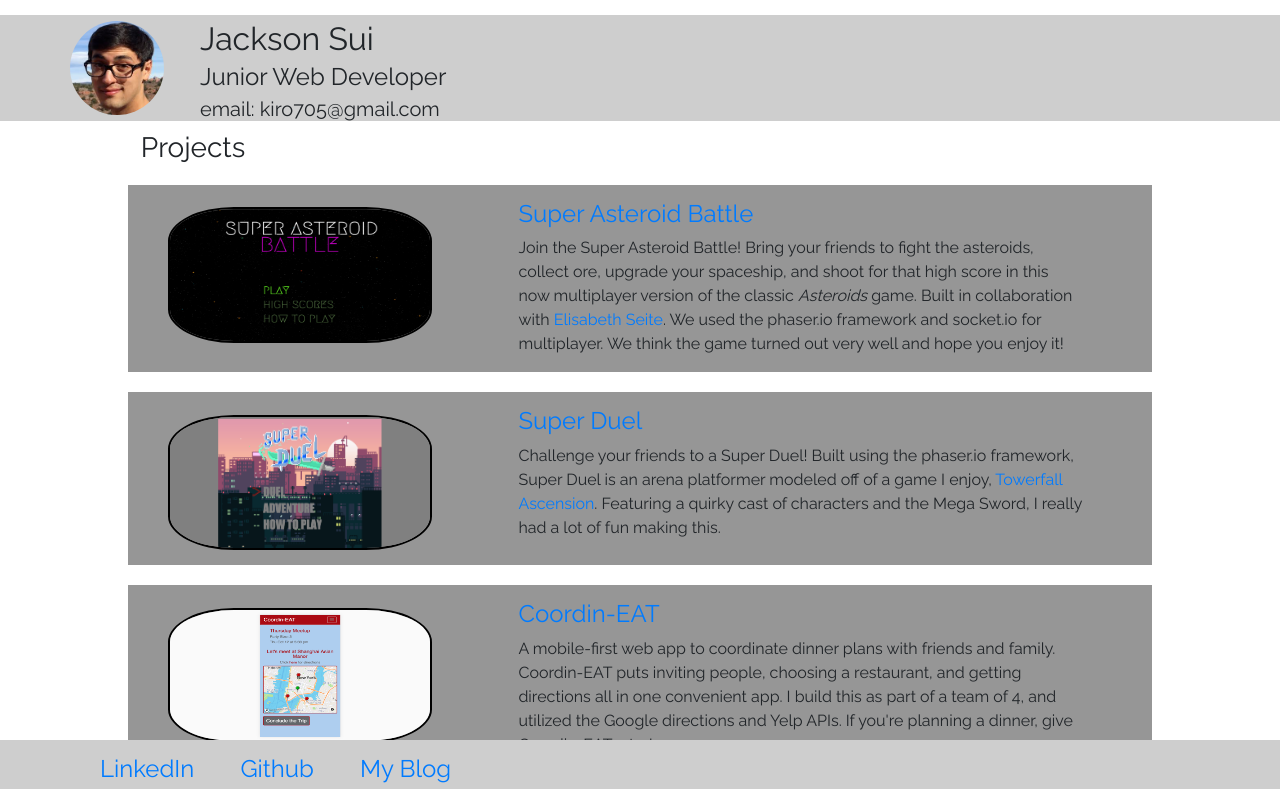
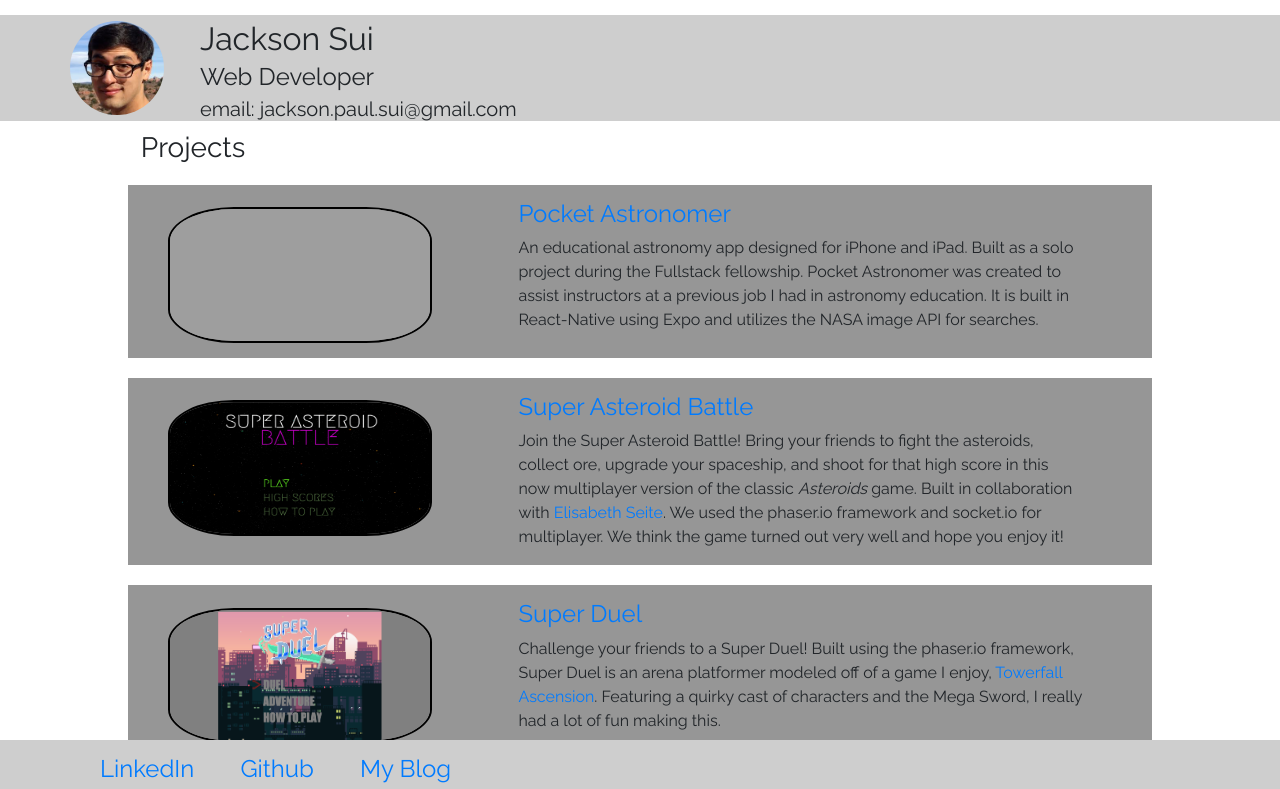
Before and after one commit to Kiro705/profilePage, a website: page index.html in a window 1280 px wide. Shown: the top 789 px of the page. Drawn offline with nearby package versions, Linux system fonts and the light colour scheme; grey boxes are pictures that could not be loaded.

Commit message:
added pocket astronomer

```diff
--- a/index.html
+++ b/index.html
@@ -16,8 +16,8 @@
           </div>
           <div id='title'>
             <h2 class='titleText'>Jackson Sui</h2>
-            <h4 class='titleText'>Junior Web Developer</h4>
-            <h5 class='titleText'>email: kiro705@gmail.com</h5>
+            <h4 class='titleText'>Web Developer</h4>
+            <h5 class='titleText'>email: jackson.paul.sui@gmail.com</h5>
           </div>
         </div>
 
@@ -26,6 +26,16 @@
             <h3 id='pro'>Projects</h3>
           </div>
           <ul id='list'>
+
+            <li id='pocketAstronomer' class='project  col-md-12'>
+              <div class = "col-md-4 pro_img">
+                <a href="https://expo.io/@kiro705/pocket-astronomer" target="_blank"><img class = 'image' src='./img/Pocket_astronomer_image.png' alt='Pocket Astronomer image'></a>
+              </div>
+              <div class = 'col-md-7 pro_text'>
+                <h4><a href="https://expo.io/@kiro705/pocket-astronomer" target="_blank">Pocket Astronomer</a></h4>
+                <p>An educational astronomy app designed for iPhone and iPad.  Built as a solo project during the Fullstack fellowship.  Pocket Astronomer was created to assist instructors at a previous job I had in astronomy education. It is built in React-Native using Expo and utilizes the NASA image API for searches.</p>
+              </div>
+            </li>
 
             <li id='superAsteroidBattle' class='project  col-md-12'>
               <div class = "col-md-4 pro_img">
```
Also changed, not shown: 1 other file.
